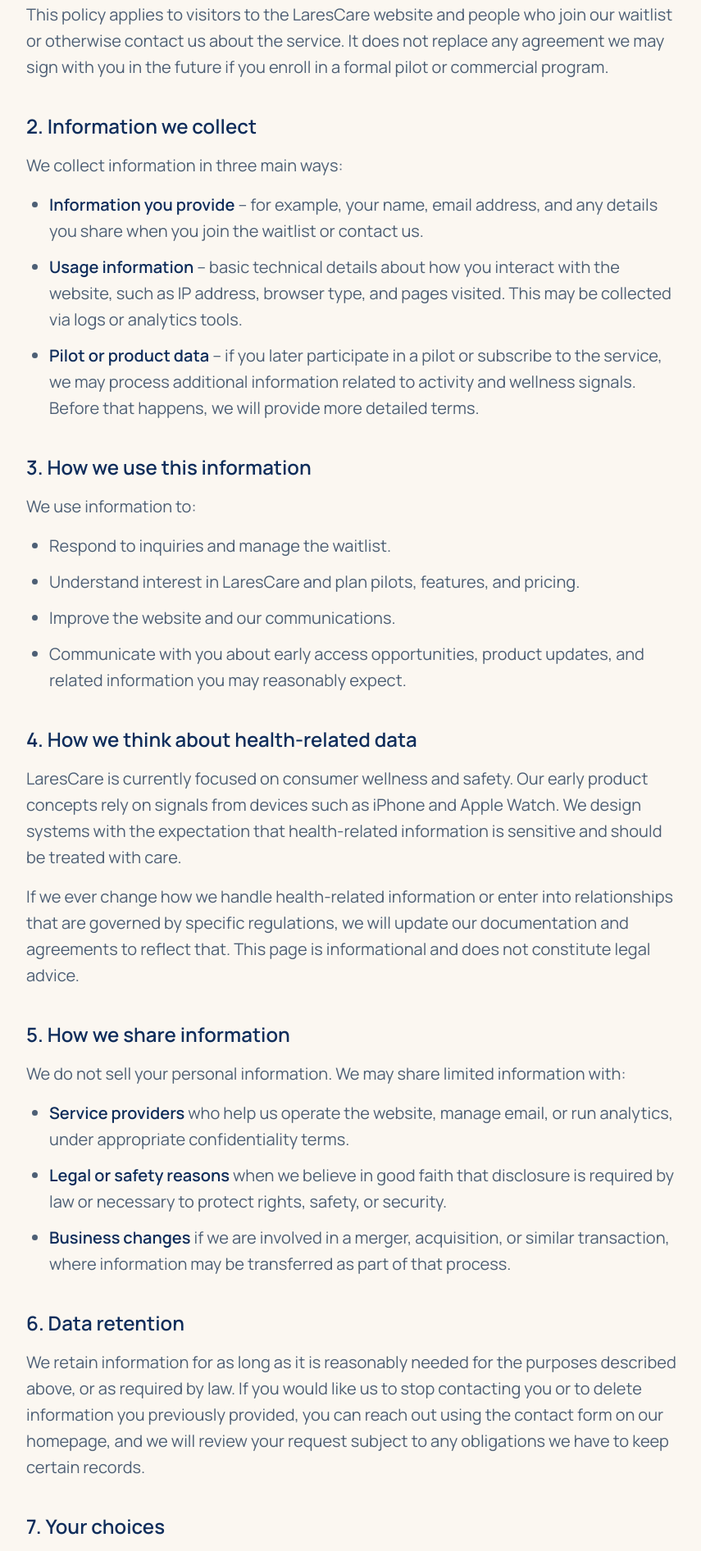
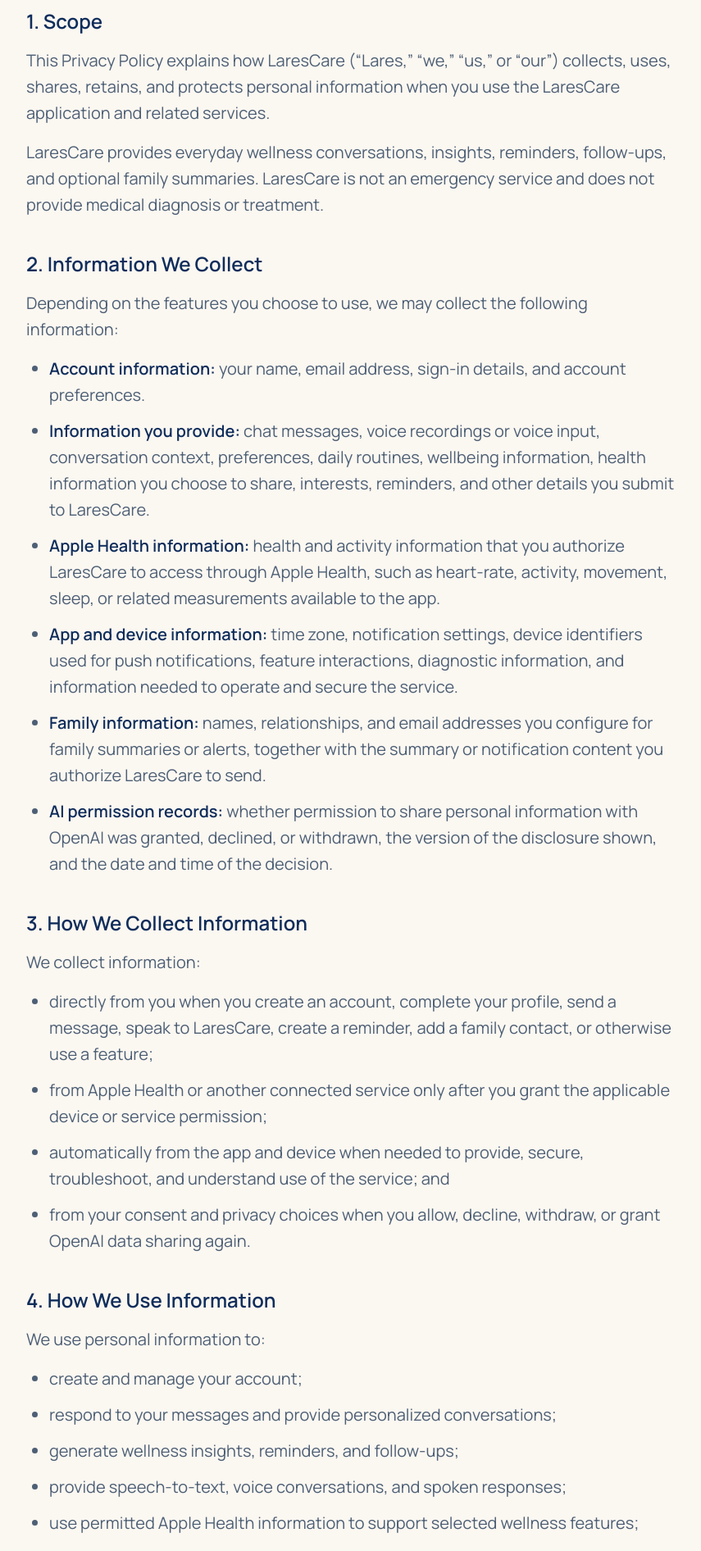
Before and after one commit to mbandt-lares/lares-site, a Next.js app: page /privacy in a window 1280 px wide. Shown: the part 580-2472 px from the top of the page at 82% size, without its empty margins (208-1063 px from the left). Built offline with nearby package versions, Linux system fonts and the light colour scheme.

Commit message:
LR-114 Update Privacy Policy from revised source document

```diff
--- a/src/app/privacy/page.tsx
+++ b/src/app/privacy/page.tsx
@@ -4,164 +4,209 @@
   return (
     <LegalPage
       eyebrow="Privacy Policy"
-      title="How LaresCare handles your information."
-      description="This Privacy Policy explains, at a high level, how LaresCare collects, uses, and protects information when you use our services or join our waitlist. It is written for families and seniors, not lawyers."
+      title="LaresCare Privacy Policy"
+      description="Last updated: October 20, 2026"
     >
       <section>
-        <h2>
-          1. Who this policy applies to
-        </h2>
+        <h2>What Changed in This Revision</h2>
         <p>
-          This policy applies to visitors to the LaresCare website and
-          people who join our waitlist or otherwise contact us about the
-          service. It does not replace any agreement we may sign with you in
-          the future if you enroll in a formal pilot or commercial program.
+          Clarified the OpenAI-sharing section: personal and health context, separate AI permission, renewed permission for material changes, and provider retention/deletion limitations.
         </p>
       </section>
 
       <section>
-        <h2>
-          2. Information we collect
-        </h2>
-        <p>We collect information in three main ways:</p>
+        <h2>1. Scope</h2>
+        <p>
+          This Privacy Policy explains how LaresCare (“Lares,” “we,” “us,” or “our”) collects, uses, shares, retains, and protects personal information when you use the LaresCare application and related services.
+        </p>
+        <p>
+          LaresCare provides everyday wellness conversations, insights, reminders, follow-ups, and optional family summaries. LaresCare is not an emergency service and does not provide medical diagnosis or treatment.
+        </p>
+      </section>
+
+      <section>
+        <h2>2. Information We Collect</h2>
+        <p>
+          Depending on the features you choose to use, we may collect the following information:
+        </p>
         <ul>
           <li>
-            <span>Information you provide</span> –
-            for example, your name, email address, and any details you share
-            when you join the waitlist or contact us.
+            <span>Account information:</span> your name, email address, sign-in details, and account preferences.
           </li>
           <li>
-            <span>Usage information</span> – basic
-            technical details about how you interact with the website, such as
-            IP address, browser type, and pages visited. This may be collected
-            via logs or analytics tools.
+            <span>Information you provide:</span> chat messages, voice recordings or voice input, conversation context, preferences, daily routines, wellbeing information, health information you choose to share, interests, reminders, and other details you submit to LaresCare.
           </li>
           <li>
-            <span>Pilot or product data</span> –
-            if you later participate in a pilot or subscribe to the service,
-            we may process additional information related to activity and
-            wellness signals. Before that happens, we will provide more
-            detailed terms.
+            <span>Apple Health information:</span> health and activity information that you authorize LaresCare to access through Apple Health, such as heart-rate, activity, movement, sleep, or related measurements available to the app.
+          </li>
+          <li>
+            <span>App and device information:</span> time zone, notification settings, device identifiers used for push notifications, feature interactions, diagnostic information, and information needed to operate and secure the service.
+          </li>
+          <li>
+            <span>Family information:</span> names, relationships, and email addresses you configure for family summaries or alerts, together with the summary or notification content you authorize LaresCare to send.
+          </li>
+          <li>
+            <span>AI permission records:</span> whether permission to share personal information with OpenAI was granted, declined, or withdrawn, the version of the disclosure shown, and the date and time of the decision.
           </li>
         </ul>
       </section>
 
       <section>
-        <h2>
-          3. How we use this information
-        </h2>
-        <p>We use information to:</p>
+        <h2>3. How We Collect Information</h2>
+        <p>
+          We collect information:
+        </p>
         <ul>
-          <li>Respond to inquiries and manage the waitlist.</li>
           <li>
-            Understand interest in LaresCare and plan pilots, features, and
-            pricing.
+            directly from you when you create an account, complete your profile, send a message, speak to LaresCare, create a reminder, add a family contact, or otherwise use a feature;
           </li>
-          <li>Improve the website and our communications.</li>
           <li>
-            Communicate with you about early access opportunities, product
-            updates, and related information you may reasonably expect.
+            from Apple Health or another connected service only after you grant the applicable device or service permission;
+          </li>
+          <li>
+            automatically from the app and device when needed to provide, secure, troubleshoot, and understand use of the service; and
+          </li>
+          <li>
+            from your consent and privacy choices when you allow, decline, withdraw, or grant OpenAI data sharing again.
           </li>
         </ul>
       </section>
 
       <section>
-        <h2>
-          4. How we think about health-related data
-        </h2>
+        <h2>4. How We Use Information</h2>
         <p>
-          LaresCare is currently focused on consumer wellness and safety.
-          Our early product concepts rely on signals from devices such as
-          iPhone and Apple Watch. We design systems with the expectation that
-          health-related information is sensitive and should be treated with
-          care.
-        </p>
-        <p>
-          If we ever change how we handle health-related information or enter
-          into relationships that are governed by specific regulations, we
-          will update our documentation and agreements to reflect that. This
-          page is informational and does not constitute legal advice.
-        </p>
-      </section>
-
-      <section>
-        <h2>
-          5. How we share information
-        </h2>
-        <p>
-          We do not sell your personal information. We may share limited
-          information with:
+          We use personal information to:
         </p>
         <ul>
           <li>
-            <span>Service providers</span> who help
-            us operate the website, manage email, or run analytics, under
-            appropriate confidentiality terms.
+            create and manage your account;
           </li>
           <li>
-            <span>Legal or safety reasons</span>{" "}
-            when we believe in good faith that disclosure is required by law
-            or necessary to protect rights, safety, or security.
+            respond to your messages and provide personalized conversations;
           </li>
           <li>
-            <span>Business changes</span> if we are
-            involved in a merger, acquisition, or similar transaction, where
-            information may be transferred as part of that process.
+            generate wellness insights, reminders, and follow-ups;
+          </li>
+          <li>
+            provide speech-to-text, voice conversations, and spoken responses;
+          </li>
+          <li>
+            use permitted Apple Health information to support selected wellness features;
+          </li>
+          <li>
+            send notifications, family summaries, or configured alerts;
+          </li>
+          <li>
+            save and enforce your privacy and consent choices;
+          </li>
+          <li>
+            operate, secure, troubleshoot, and improve the app; and
+          </li>
+          <li>
+            comply with applicable legal obligations and enforce our Terms.
           </li>
         </ul>
       </section>
 
       <section>
-        <h2>
-          6. Data retention
-        </h2>
+        <h2>5. AI and voice features — sharing with OpenAI</h2>
         <p>
-          We retain information for as long as it is reasonably needed for the
-          purposes described above, or as required by law. If you would like
-          us to stop contacting you or to delete information you previously
-          provided, you can reach out using the contact form on our homepage, and we will
-          review your request subject to any obligations we have to keep
-          certain records.
+          LaresCare uses OpenAI, a third-party AI service provider, to generate replies, transcribe speech, and provide spoken responses. We ask for your explicit permission before sending your personal information to OpenAI. Permission to use your microphone or connected health services, or acceptance of our Terms, does not by itself authorize sharing with OpenAI.
+        </p>
+        <p>
+          If you allow sharing, we send OpenAI the messages you submit, your voice input when you use dictation or voice features, and relevant conversation context needed for the feature you use. This context may include personal and health information you have shared with LaresCare, including information from connected health services when relevant to the request. We collect this information from what you type or say, information saved in your LaresCare conversations and profile, and connected services you have authorized. These features use this information to understand your request and produce replies, transcripts, spoken responses, or related personalized AI output.
+        </p>
+        <p>
+          You can decline sharing by selecting Not now. Features that send your information to OpenAI will remain unavailable until you allow sharing. You can withdraw permission at any time in Settings &gt; Privacy &gt; Share data with OpenAI. Withdrawal stops future sharing with OpenAI. It does not automatically delete your LaresCare account, conversation history, or information already processed by OpenAI. If we materially change the provider, information shared, or purposes covered by this permission, we will ask for your permission again before the changed sharing begins.
+        </p>
+        <p>
+          Information already processed may remain subject to the retention and deletion processes applicable to the OpenAI service used and our account configuration. We do not promise immediate deletion of all provider-held copies when you turn sharing off. Account deletion is available through Settings &gt; Delete account; the Account Deletion section of this policy explains the scope of deletion and limitations relating to backups and external providers. OpenAI’s published API data controls describe its service-specific retention practices: <a href="https://developers.openai.com/api/docs/guides/your-data" target="_blank" rel="noopener noreferrer">https://developers.openai.com/api/docs/guides/your-data</a>.
         </p>
       </section>
 
       <section>
-        <h2>
-          7. Your choices
-        </h2>
+        <h2>6. Other Service Providers</h2>
         <p>
-          You can opt out of non-essential communications at any time by
-          following unsubscribe instructions in our emails or by contacting
-          us directly. If you are part of a pilot or early access program, we
-          may still need to send important service or safety-related
-          communications.
+          LaresCare may use service providers for hosting, security, analytics, push notifications, email delivery, customer support, and other functions needed to operate the service. We share only the information reasonably necessary for the provider to perform the requested function.
+        </p>
+        <p>
+          We require service providers that process personal information on our behalf to protect it in accordance with this Privacy Policy and applicable law, including protection equivalent to that described in this policy, and to process it only for the agreed service purposes, subject to applicable legal requirements.
         </p>
       </section>
 
       <section>
-        <h2>
-          8. Changes to this policy
-        </h2>
+        <h2>7. Family Summaries and Notifications</h2>
         <p>
-          We may update this Privacy Policy from time to time as our product
-          or legal requirements change. When we do, we will update the date at
-          the bottom of this page. If changes are material, we will make a
-          reasonable effort to let you know.
+          If you enable family summaries or alerts, LaresCare may send authorized information to the family email addresses associated with your profile. These communications may include personal information about your wellbeing, activity, reminders, or conversations.
+        </p>
+        <p>
+          You are responsible for providing accurate family contact information and for having permission or other lawful authority to share another person’s information with LaresCare. You may disable family communications or update the configured recipients through the available account settings.
         </p>
       </section>
 
       <section>
-        <h2>9. Contact</h2>
+        <h2>8. Retention and Deletion</h2>
         <p>
-          If you have questions about this policy or how we handle
-          information, you can contact us through the contact form on this
-          site or by replying to any email you receive from LaresCare.
+          We retain personal information only for as long as reasonably necessary to provide the service, maintain security, comply with legal obligations, resolve disputes, and enforce agreements. Retention periods may differ depending on the type of information and the reason it is processed.
+        </p>
+        <p>
+          OpenAI and other service providers may retain or delete information according to the service configuration, our agreement with the provider, and applicable legal requirements. They may process the information only for the purposes described in this Policy and our instructions.
+        </p>
+        <p>
+          You may request account deletion through <strong>Settings &gt; Delete account</strong>. When a valid deletion request is completed, we delete or de-identify personal information associated with the account unless retention is required for security, fraud prevention, legal compliance, dispute resolution, or another permitted purpose.
+        </p>
+        <p>
+          Changing an Apple Health, microphone, notification, or OpenAI permission stops the corresponding future access or processing but does not automatically delete information already collected. Account deletion or another available deletion request must be used for that purpose.
         </p>
       </section>
 
-      <p>
-        Last updated: {new Date().getFullYear()}
-      </p>
+      <section>
+        <h2>9. Security</h2>
+        <p>
+          We use administrative, technical, and organizational safeguards designed to protect personal information against unauthorized access, loss, misuse, alteration, or disclosure. No system can guarantee absolute security.
+        </p>
+      </section>
+
+      <section>
+        <h2>10. Your Choices</h2>
+        <p>
+          You can:
+        </p>
+        <ul>
+          <li>
+            allow, decline, withdraw, or grant OpenAI data-sharing permission again;
+          </li>
+          <li>
+            manage Apple Health, microphone, and notification permissions through your device settings;
+          </li>
+          <li>
+            update supported profile and family-contact information;
+          </li>
+          <li>
+            disable available notifications or family communications; and
+          </li>
+          <li>
+            request account deletion through Settings.
+          </li>
+        </ul>
+        <p>
+          Turning off a permission may limit or disable the corresponding feature.
+        </p>
+      </section>
+
+      <section>
+        <h2>11. Changes to This Policy</h2>
+        <p>
+          We may update this Privacy Policy as the app, service providers, or legal requirements change. The latest version will be available on this page with its updated date. We will provide additional notice or request renewed permission where required.
+        </p>
+      </section>
+
+      <section>
+        <h2>12. Contact</h2>
+        <p>
+          If you have questions about this Privacy Policy, your personal information, or a privacy request, contact LaresCare through the support channel available in the app.
+        </p>
+      </section>
     </LegalPage>
   );
 }
--- a/src/components/landing/legal.module.css
+++ b/src/components/landing/legal.module.css
@@ -70,8 +70,13 @@
   color: var(--lc-secondary);
 }
 
-.page .article section p + p {
+.page .article section p + p,
+.page .article section ul + p {
   margin-top: 16px;
+}
+
+.article a {
+  overflow-wrap: anywhere;
 }
 
 .article ul {
```
